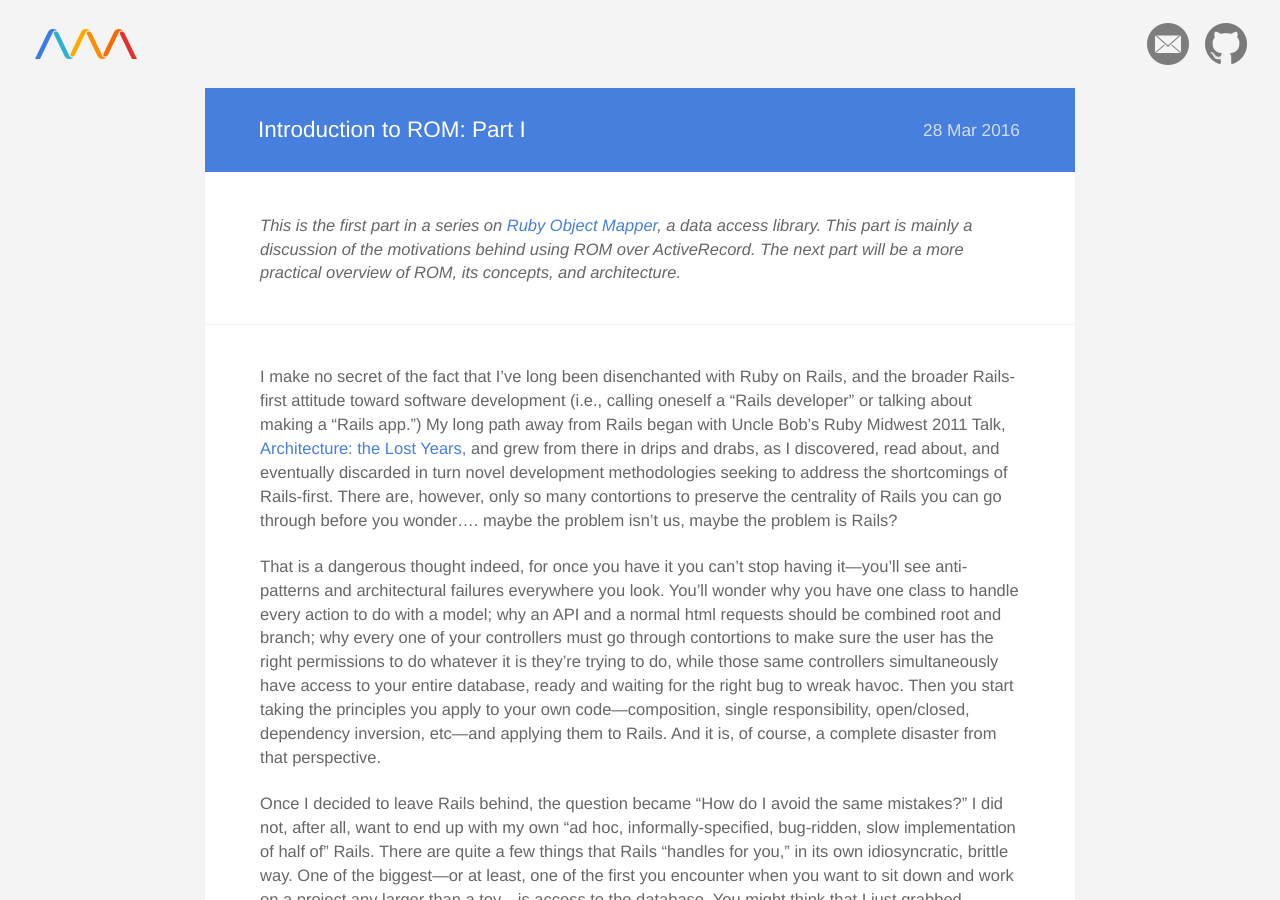
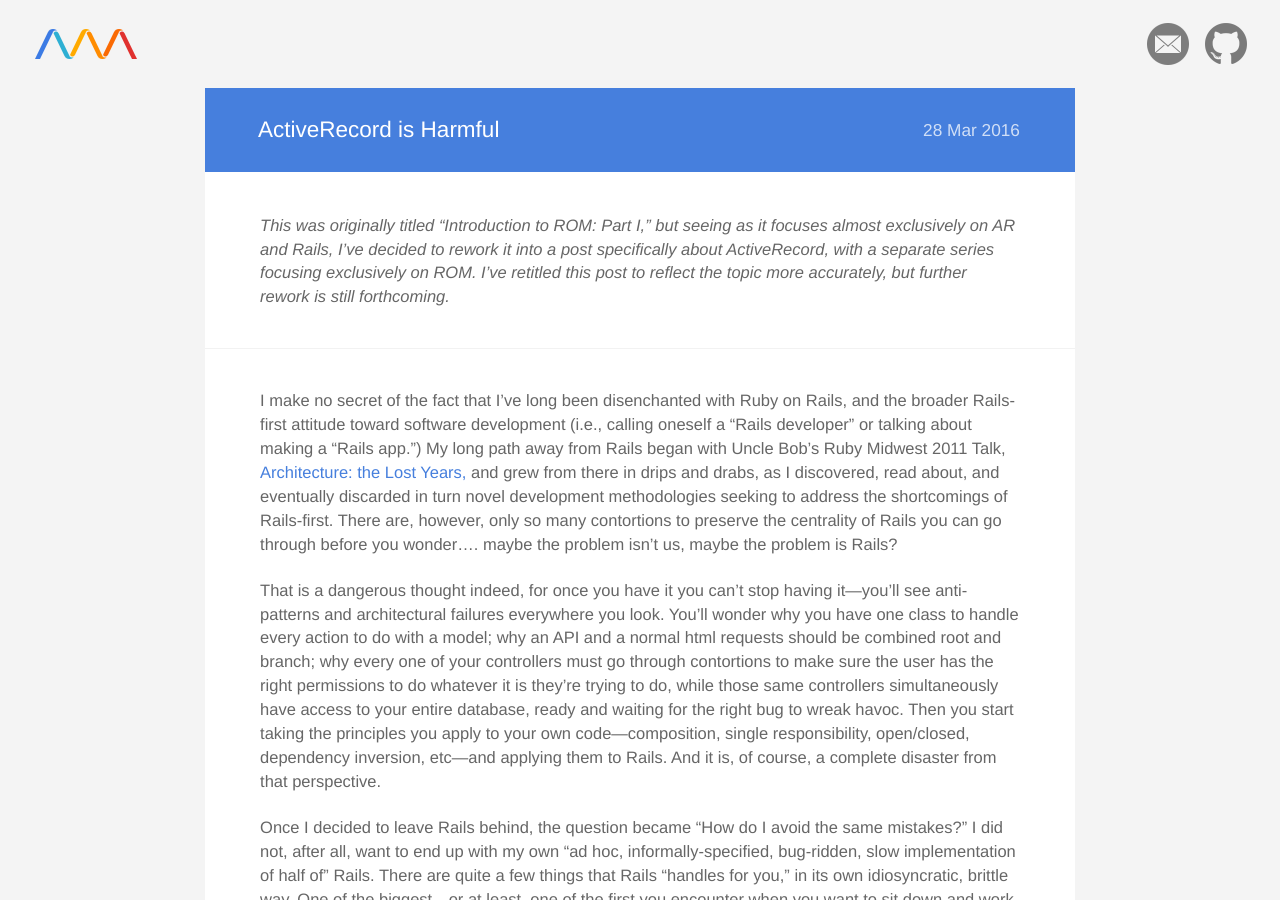
Before and after one commit to endash/endash.github.io, a Jekyll site: the page built from _posts/2016-03-28-activerecord-is-harmful-part-i.markdown, in a window 1280 px wide and 900 px high. Built offline with Jekyll 4.4.1, drawn with Linux system fonts in a browser that asks for light colours; some of the changed text lies outside the part shown.

Commit message:
Rename Introduction to ROM to activerecord is harmful

```diff
--- a/_posts/2016-03-28-introduction-to-rom-part-i.markdown
+++ b/_posts/2016-03-28-activerecord-is-harmful-part-i.markdown
@@ -1,11 +1,12 @@
 ---
-title:  "Introduction to ROM: Part I"
+title:  "ActiveRecord is Harmful"
 date:   2016-03-28 17:00:00 -0400
 categories: jekyll update
 color: blue
 layout: post
+redirect_from: "/posts/introduction-to-rom-part-i"
 ---
-*This is the first part in a series on [Ruby Object Mapper](http://rom-rb.org/), a data access library. This part is mainly a discussion of the motivations behind using ROM over ActiveRecord. The next part will be a more practical overview of ROM, its concepts, and architecture.*
+*This was originally titled "Introduction to ROM: Part I," but seeing as it focuses almost exclusively on AR and Rails, I've decided to rework it into a post specifically about ActiveRecord, with a separate series focusing exclusively on ROM. I've retitled this post to reflect the topic more accurately, but further rework is still forthcoming.*
 
 ---
 
@@ -68,5 +69,3 @@
 Add in things like Paperclip and Devise and the responsibilities explode, before the dev even begins to pile on business responsibilities. What if you want to change how a post is persisted, without changing anything else? Good luck. Want different validations depending on whether the logged in user is an admin? I hope you like duplicated code and hackish workarounds. Persist auto-save drafts to an in-memory store rather than the database? Abandon all hope, ye who enter.
 
 The thing is, when you first start a project or when you start with simple projects and gradually work your way up in terms of complexity, this can look pretty good—of course you don't want to worry about where a particular model is getting stored, or managing sets of validations. Of course! It "just works" ... for now. Eventually, though, all the things that AR makes so easy and simple at first glance will be your "reasons to change"—maybe not today, and maybe not tomorrow, but soon. Then what?
-
-*Part 2, which will actually be about ROM, is coming later this week*
```
